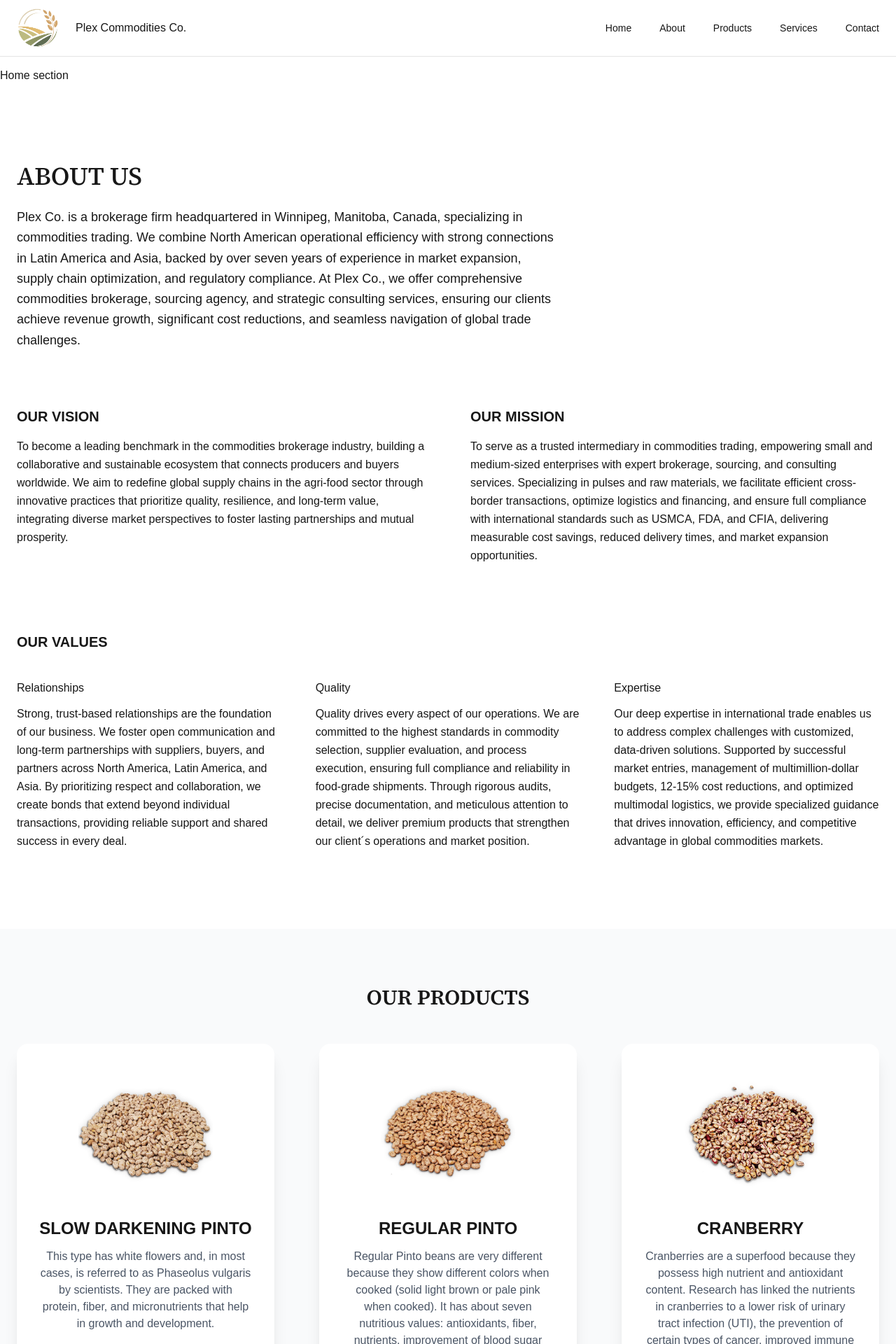
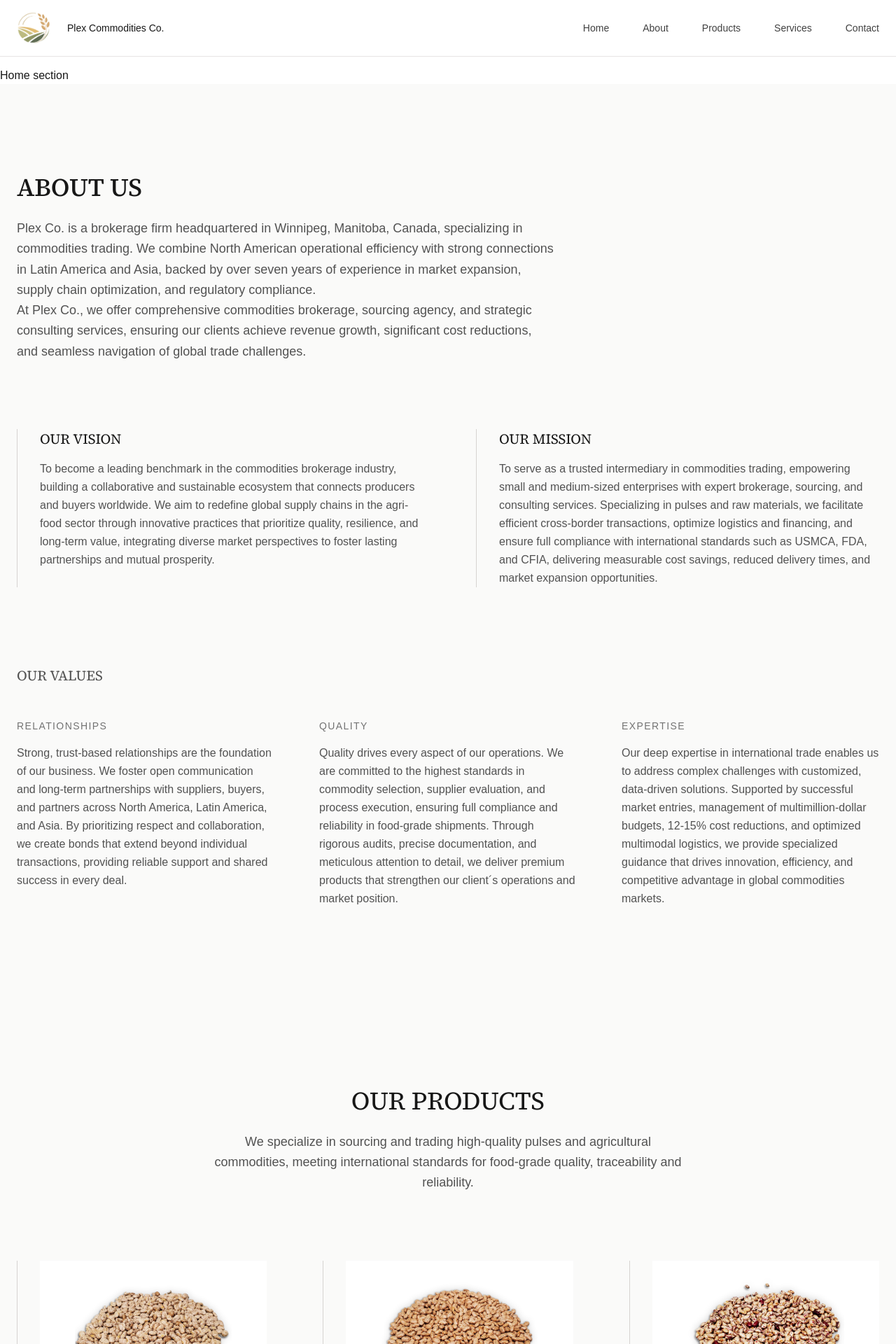
Before and after one commit to MaximoFC/landing-plex-commoditiesco, a Next.js app: page / in a window 1280 px wide. Shown: the top 1920 px of the page at 70% size. Built offline with nearby package versions, Linux system fonts and the light colour scheme.

Commit message:
styles added in navbar, products, about and services

```diff
--- a/components/Navbar.tsx
+++ b/components/Navbar.tsx
@@ -15,35 +15,38 @@ export default function Navbar() {
     const [open, setOpen] = useState(false);
 
     return (
-        <header className="fixed top-0 w-full z-50 border-b border-neutral-200 bg-white">
+        <header className="fixed top-0 w-full z-50 bg-white/90 backdrop-blur border-b border-stone-200">
             <nav className="max-w-7xl mx-auto px-6 h-20 flex items-center justify-between">
                 {/* Logo */}
                 <a href="#home" className="flex items-center gap-6">
                     <Image
                         src="/images/logo.png"
                         alt="Plex Commodities Co."
-                        width={60}
-                        height={60}
+                        width={48}
+                        height={48}
                         priority
                     />
-                    Plex Commodities Co.
+                    <span className="hidden md:inline text-sm">Plex Commodities Co.</span>
                 </a>
 
                 {/* Desktop */}
-                <ul className="hidden md:flex items-center gap-10 text-sm">
+                <ul className="hidden md:flex items-center gap-12 text-sm text-neutral-700">
                     {links.map(link => (
                         <li key={link.href}>
-                            <a href={link.href}>
+                            <a
+                                href={link.href}
+                                className="relative transition-colors hover:text-neutral-900"
+                            >
                                 {link.label}
                             </a>
                         </li>
                     ))}
                 </ul>
 
-                {/* Mobile */}
+                {/* Mobile button */}
                 <button
                     onClick={() => setOpen(!open)}
-                    className="md:hidden text-sm"
+                    className="md:hidden text-sm text-neutral-700"
                 >
                     Menu
                 </button>
@@ -51,8 +54,8 @@ export default function Navbar() {
 
             {/* Mobile menu */}
             {open && (
-                <div className="md:hidden bg-white">
-                    <ul className="flex flex-col px-6 py-6 gap-4 text-sm">
+                <div className="md:hidden bg-white border-t border-stone-200">
+                    <ul className="flex flex-col px-6 py-8 gap-6 text-sm text-neutral-700">
                         {links.map(link => (
                             <li key={link.href}>
                                 <a
--- a/components/ProductCard.tsx
+++ b/components/ProductCard.tsx
@@ -7,9 +7,9 @@ interface ProductCardProps {
 
 export default function ProductCard({ product }: ProductCardProps) {
   return (
-    <article className="flex flex-col items-center bg-white rounded-2xl shadow-xl hover:-translate-y-6 transition-transform duration-300 p-8 max-w-sm mx-auto">
+    <article className="flex flex-col border-l border-stone-300 pl-8">
       {/* Imagen más grande y centrada */}
-      <div className="relative w-48 h-48 mb-6">
+      <div className="relative w-full h-56 bg-white">
         <Image
           src={product.image}
           alt={product.title}
@@ -19,12 +19,12 @@ export default function ProductCard({ product }: ProductCardProps) {
       </div>
 
       {/* Título centrado, mayúsculas y más grande */}
-      <h3 className="text-2xl font-bold mb-3 text-center uppercase">
+      <h3 className="font-serif text-xl text-neutral-900 mb-3 text-center">
         {product.title}
       </h3>
 
       {/* Descripción centrada */}
-      <p className="text-base text-gray-600 text-center">
+      <p className="text-neutral-600 leading-relaxed">
         {product.description}
       </p>
     </article>
--- a/components/sections/About.tsx
+++ b/components/sections/About.tsx
@@ -1,32 +1,34 @@
 export default function About() {
     return (
         <section
-            className="scroll-mt-24 py-28 bg-white"
+            className="scroll-mt-24 py-32 bg-stone-50"
             id="about"
         >
             <div className="max-w-7xl mx-auto px-6">
                 {/* Header */}
-                <div className="max-w-3xl mb-20">
-                    <h2 className="font-serif text-3xl md:text-4xl font-medium mb-6">
+                <div className="max-w-3xl mb-24">
+                    <h2 className="font-serif text-3xl md:text-4xl font-medium text-neutral-900 mb-6">
                         ABOUT US
                     </h2>
-                    <p className="text-lg leading-relaxed">
+                    <p className="text-neutral-600 text-lg leading-relaxed">
                         Plex Co. is a brokerage firm headquartered in Winnipeg, Manitoba, Canada, specializing in commodities trading.
                         We combine North American operational efficiency with strong connections in Latin America and Asia,
                         backed by over seven years of experience in market expansion, supply chain optimization, and regulatory
-                        compliance. At Plex Co., we offer comprehensive commodities brokerage, sourcing agency, and strategic
+                        compliance.
+                        <br />
+                        At Plex Co., we offer comprehensive commodities brokerage, sourcing agency, and strategic
                         consulting services, ensuring our clients achieve revenue growth, significant cost reductions, and seamless
                         navigation of global trade challenges.
                     </p>
                 </div>
 
                 {/* Vision and mission */}
-                <div className="grid grid-cols-1 md:grid-cols-2 gap-16 mb-24">
-                    <div>
-                        <h3 className="text-xl font-semibold mb-4">
+                <div className="grid grid-cols-1 md:grid-cols-2 gap-20 mb-28">
+                    <div className="border-l border-stone-300 pl-8">
+                        <h3 className="font-serif text-xl text-neutral-900 mb-4">
                             OUR VISION
                         </h3>
-                        <p className="leading-relaxed">
+                        <p className="text-neutral-600 leading-relaxed">
                             To become a leading benchmark in the commodities brokerage industry, building a collaborative and
                             sustainable ecosystem that connects producers and buyers worldwide. We aim to redefine global supply
                             chains in the agri-food sector through innovative practices that prioritize quality, resilience,
@@ -35,11 +37,11 @@ export default function About() {
                         </p>
                     </div>
 
-                    <div>
-                        <h3 className="text-xl font-semibold mb-4">
+                    <div className="border-l border-stone-300 pl-8">
+                        <h3 className="font-serif text-xl text-neutral-900 mb-4">
                             OUR MISSION
                         </h3>
-                        <p className="leading-relaxed">
+                        <p className="text-neutral-600 leading-relaxed">
                             To serve as a trusted intermediary in commodities trading, empowering small and medium-sized enterprises
                             with expert brokerage, sourcing, and consulting services. Specializing in pulses and raw materials,
                             we facilitate efficient cross-border transactions, optimize logistics and financing, and ensure full
@@ -51,16 +53,16 @@ export default function About() {
 
                 {/* Values */}
                 <div>
-                    <h3 className="text-xl font-semibold mb-10">
+                    <h3 className="font-serif text-xl text-neutral-600 mb-12">
                         OUR VALUES
                     </h3>
 
-                    <div className="grid grid-cols-1 md:grid-cols-3 gap-12">
+                    <div className="grid grid-cols-1 md:grid-cols-3 gap-16">
                         <div>
-                            <h4 className="font-medium mb-3">
+                            <h4 className="text-sm uppercase tracking-widest text-neutral-500 mb-4">
                                 Relationships
                             </h4>
-                            <p className="leading-relaxed">
+                            <p className="text-neutral-600 leading-relaxed">
                                 Strong, trust-based relationships are the foundation of our business.
                                 We foster open communication and long-term partnerships with suppliers, buyers,
                                 and partners across North America, Latin America, and Asia.
@@ -70,10 +72,10 @@ export default function About() {
                         </div>
 
                         <div>
-                            <h4 className="font-medium mb-3">
+                            <h4 className="text-sm uppercase tracking-widest text-neutral-500 mb-4">
                                 Quality
                             </h4>
-                            <p className="leading-relaxed">
+                            <p className="text-neutral-600 leading-relaxed">
                                 Quality drives every aspect of our operations. We are committed to the highest standards in
                                 commodity selection, supplier evaluation, and process execution, ensuring full compliance and
                                 reliability in food-grade shipments. Through rigorous audits, precise documentation,
@@ -83,8 +85,10 @@ export default function About() {
                         </div>
 
                         <div>
-                            <h4 className="font-medium mb-3">Expertise</h4>
-                            <p className="leading-relaxed">
+                            <h4 className="text-sm uppercase tracking-widest text-neutral-500 mb-4">
+                                Expertise
+                            </h4>
+                            <p className="text-neutral-600 leading-relaxed">
                                 Our deep expertise in international trade enables us to address complex challenges with customized,
                                 data-driven solutions. Supported by successful market entries,
                                 management of multimillion-dollar budgets, 12-15% cost reductions, and optimized multimodal logistics,
--- a/components/sections/Products.tsx
+++ b/components/sections/Products.tsx
@@ -70,20 +70,24 @@ const products: Product[] = [
 export default function Products() {
   return (
     <section
-      className="py-20 bg-gray-50"
+      className="py-32 bg-stone-50"
       id="products"
     >
       <div className="max-w-7xl mx-auto px-6">
-        <h2 className="font-serif text-3xl font-bold text-center mb-12">OUR PRODUCTS</h2>
+        <div className="text-center max-w-2xl mx-auto mb-24">
+          <h2 className="font-serif text-3xl md:text-4xl text-neutral-900 mb-6">
+            OUR PRODUCTS
+          </h2>
+          <p className="text-neutral-600 text-lg leading-relaxed">
+            We specialize in sourcing and trading high-quality pulses and
+            agricultural commodities, meeting international standards for
+            food-grade quality, traceability and reliability.
+          </p>
+        </div>
+
 
         <div
-          className="
-            grid
-            grid-cols-1
-            sm:grid-cols-2
-            lg:grid-cols-3
-            gap-16
-          "
+          className="grid grid-cols-1 sm:grid-cols-2 lg:grid-cols-3 gap-20"
         >
           {products.map((product) => (
             <ProductCard key={product.id} product={product} />
```
Also changed, not shown: components/ServiceCard.tsx (+7 -5 lines), components/sections/Services.tsx (+8 -3 lines).
